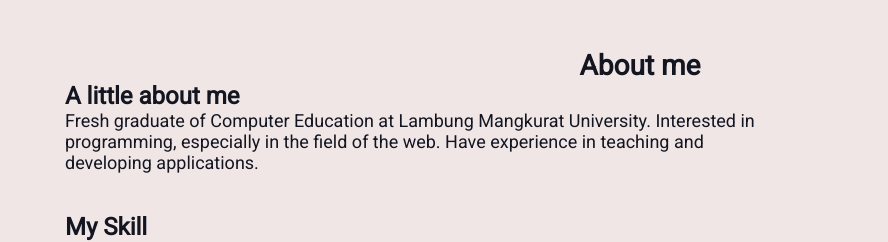
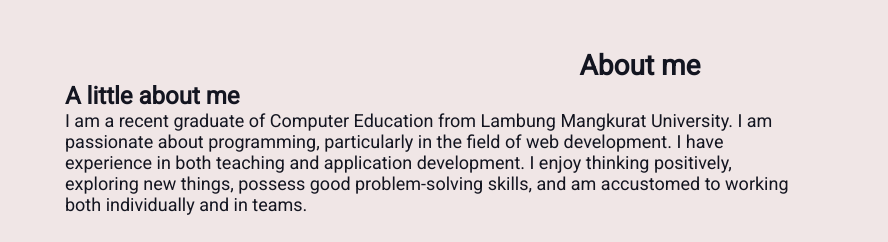
Before and after one commit to agisahriza/agisahriza.github.io, a plain HTML site: page index.html in a window 1280 px wide. Shown: the part 725-967 px from the top of the page, 0-888 px from the left. Drawn offline with nearby package versions, Linux system fonts and the light colour scheme; no server answers; grey boxes are pictures that could not be loaded.

Commit message:
update resume

```diff
--- a/index.html
+++ b/index.html
@@ -40,7 +40,7 @@
         <div>
           <article>
             <h3>A little about me</h3>
-            <p>Fresh graduate of Computer Education at Lambung Mangkurat University. Interested in programming, especially in the field of the web. Have experience in teaching and developing applications.</p>
+            <p>I am a recent graduate of Computer Education from Lambung Mangkurat University. I am passionate about programming, particularly in the field of web development. I have experience in both teaching and application development. I enjoy thinking positively, exploring new things, possess good problem-solving skills, and am accustomed to working both individually and in teams.</p>
           </article>
           <article class="skill">
             <h3>My Skill</h3>
```
